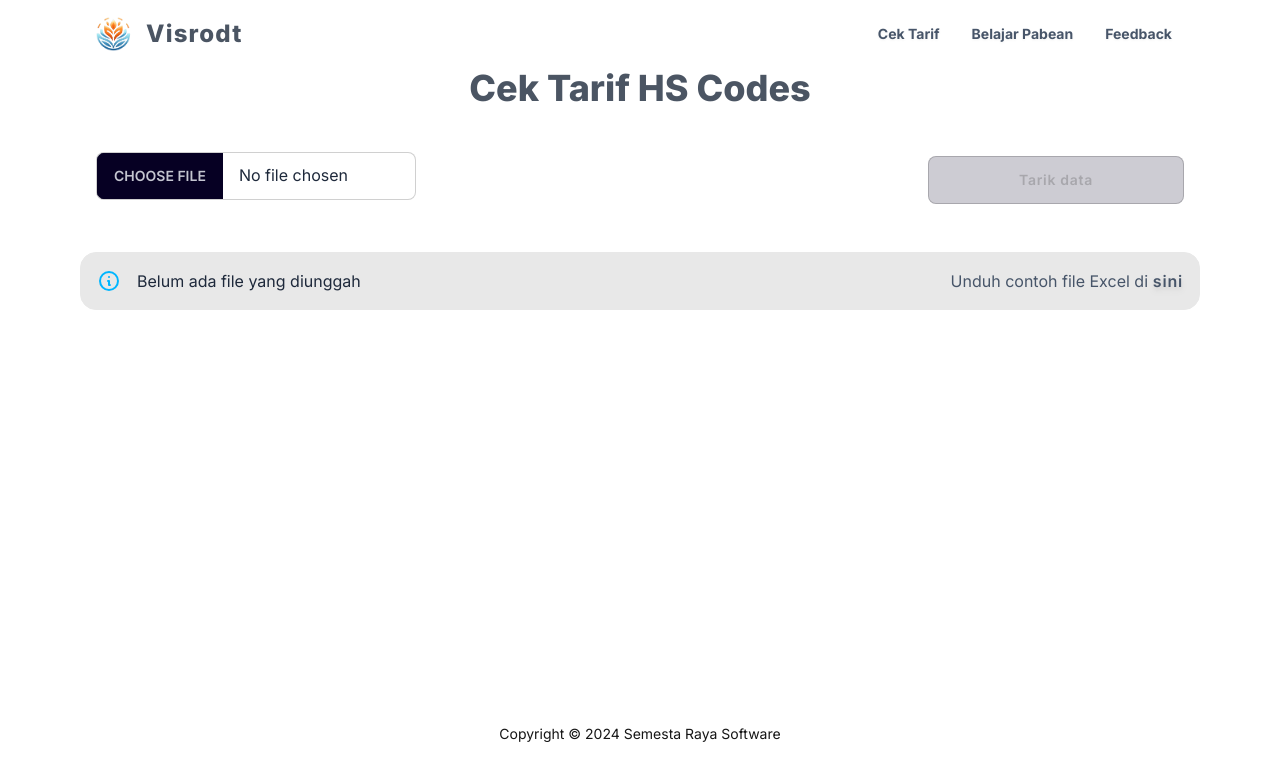
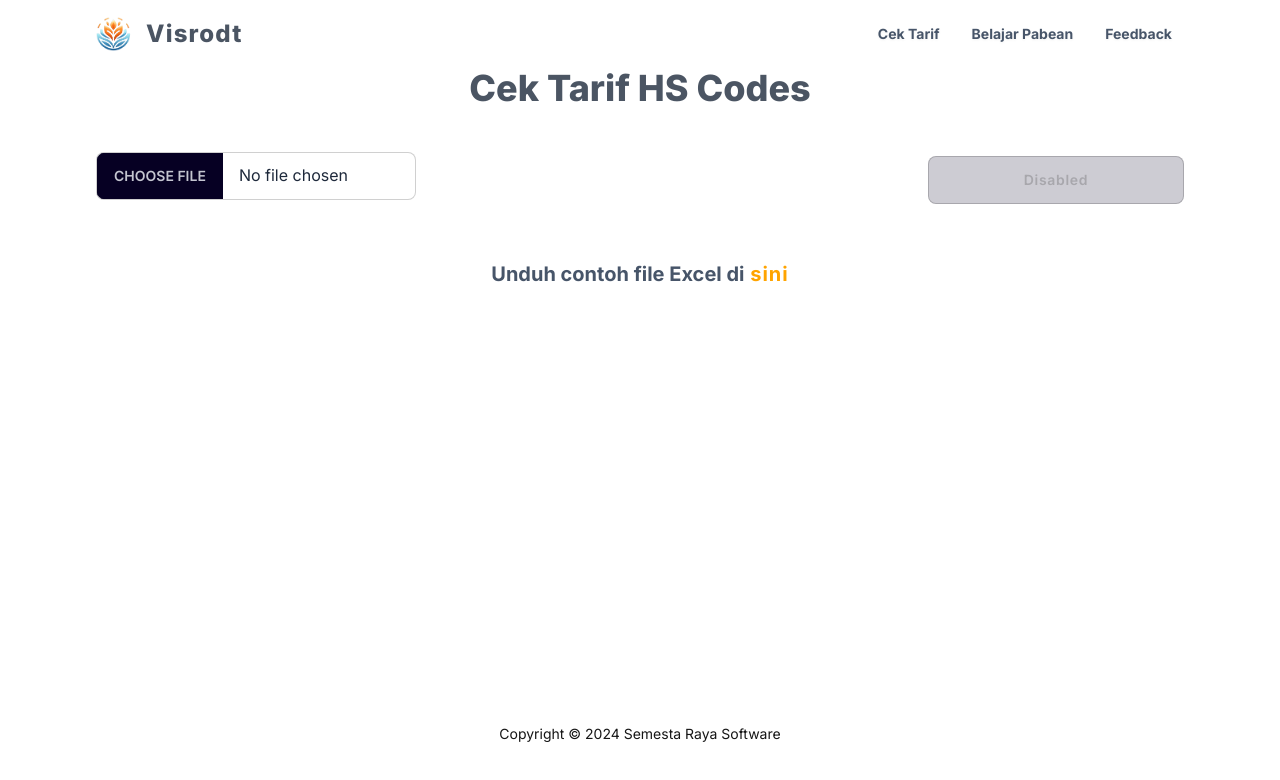
Before and after one commit to apktntaj/malika, a Next.js app: page /cek-tarif in a window 1280 px wide. Shown: the top 780 px of the page. Built offline with nearby package versions, Linux system fonts and the light colour scheme.

Commit message:
refactor: Update Actions component to use more descriptive prop names

```diff
--- a/app/cek-tarif/page.jsx
+++ b/app/cek-tarif/page.jsx
@@ -1,3 +1,4 @@
+import ActionTableWrapper from "../ui/FileReaderWrapper";
 import FileReaderWrapper from "../ui/FileReaderWrapper";
 import Title from "../ui/Title";
 
@@ -5,8 +6,7 @@ const CekTarifPage = () => {
   return (
     <div className="container">
       <Title title="Cek Tarif HS Codes" />
-
-      <FileReaderWrapper />
+      <ActionTableWrapper />
     </div>
   );
 };
--- a/app/ui/Actions.jsx
+++ b/app/ui/Actions.jsx
@@ -4,19 +4,13 @@ import Button from "./Button";
 
 export default function Actions({
   onChangeFile,
-  fetchable,
   onButtonClick,
-  downloadAble,
+  buttonChildren,
 }) {
   return (
     <div className="container space-y-2 p-4 md:flex md:justify-between md:items-center">
       <Input setHsCodes={onChangeFile} />
-      <Button
-        children="Tarik data"
-        isDisabled={fetchable}
-        isDownload={downloadAble}
-        onHandleClick={onButtonClick}
-      />
+      <Button onHandleClick={onButtonClick}>{buttonChildren}</Button>
     </div>
   );
 }
--- a/app/ui/Alert.jsx
+++ b/app/ui/Alert.jsx
@@ -18,7 +18,6 @@ export default function Alert({ message, variant }) {
         ></path>
       </svg>
       <span>{message}</span>
-      <TemplateExcelLink />
     </div>
   );
 }
--- a/app/ui/Button.jsx
+++ b/app/ui/Button.jsx
@@ -1,18 +1,13 @@
 import React from "react";
 
-export default function Button({
-  isDisabled,
-  onHandleClick,
-  isDownload,
-  children,
-}) {
+export default function Button({ onHandleClick, children }) {
   return (
     <button
       className={`btn btn-accent btn-outline w-full md:btn-wide tracking-wider text-slate-700`}
-      disabled={isDisabled}
+      disabled={children === "Disabled" ? true : false}
       onClick={onHandleClick}
     >
-      {isDownload ? "Download" : children}
+      {children}
     </button>
   );
 }
--- a/app/ui/FileReaderWrapper.jsx
+++ b/app/ui/FileReaderWrapper.jsx
@@ -7,31 +7,57 @@ import Table from "./Table";
 import { inswData } from "../utils/excel";
 import { makeExcel } from "../utils/utility";
 
-export default function FileReaderWrapper() {
-  const [dataHsCodes, setDataHsCodes] = useState(null);
-  const [disabled, setDisabled] = useState(true);
-  const [downloadAble, setDownloadAble] = useState(false);
+export default function ActionTableWrapper() {
+  const [hsCodes, setHsCodes] = useState(null);
+  const [status, setStatus] = useState("Disabled");
+
+  console.log(status);
+
+  const hs = {
+    invalid: [
+      {
+        BM: "1234",
+        "HS CODE": "1234",
+        PPN: "1234",
+      },
+    ],
+    kosong: [],
+    tul: [
+      {
+        "HS CODE": "8535302",
+      },
+    ],
+    tul2: [
+      {
+        "HS CODE": "85353020",
+      },
+    ],
+    tul3: [
+      {
+        "HS CODE": "85353020",
+        BM: "0.1",
+        PPN: "10",
+        PPH: "0",
+        "PPH NON API": "0",
+      },
+    ],
+  };
 
   const handleClick = async () => {
-    if (downloadAble) {
-      makeExcel(dataHsCodes);
-      setDownloadAble(false);
-      setDisabled(null);
+    if (status === "Download") {
+      makeExcel(hsCodes);
     } else {
-      setDisabled(true);
       const uniqueHsCodes = [
-        ...new Set(dataHsCodes.map((item) => item["HS CODE"])),
+        ...new Set(hsCodes.map((item) => item["HS CODE"])),
       ];
       const response = await Promise.allSettled(
         uniqueHsCodes.map((hsCode) => inswData(hsCode))
       );
       const uniqueHsWithData = response.map((data) => data.value?.data[0]);
-
-      const updatedData = dataHsCodes.map((item) => {
+      const updatedData = hsCodes.map((item) => {
         const updatedItem = uniqueHsWithData.find(
           (mfnItem) => mfnItem?.hs_code === item["HS CODE"]
         );
-
         if (!updatedItem) {
           return {
             ...item,
@@ -41,9 +67,7 @@ export default function FileReaderWrapper() {
             "PPH NON API": "-",
           };
         }
-
         const { new_mfn } = updatedItem;
-
         return {
           ...item,
           BM: new_mfn[0].bm[0].bm,
@@ -52,22 +76,18 @@ export default function FileReaderWrapper() {
           "PPH NON API": new_mfn[0].pph[1].pph,
         };
       });
-      setDataHsCodes(updatedData);
-      setDisabled(false);
-      setDownloadAble(true);
+      setHsCodes(updatedData);
     }
-    // makeExcel(updatedData);
   };
 
   return (
     <div>
       <Actions
-        downloadAble={downloadAble}
-        onChangeFile={setDataHsCodes}
-        fetchable={disabled}
-        onCheckTarifClick={handleClick}
+        onChangeFile={setHsCodes}
+        buttonChildren={status}
+        onButtonClick={handleClick}
       />
-      <Table data={dataHsCodes} setDisabled={setDisabled} />
+      <Table data={hsCodes} setButtonStatus={setStatus} />
     </div>
   );
 }
--- a/app/ui/Table.jsx
+++ b/app/ui/Table.jsx
@@ -4,28 +4,36 @@ import React from "react";
 import Alert from "./Alert";
 import Row from "./Row";
 import { isNotValidFormat } from "../utils/utility";
+import TemplateExcelLink from "./TemplateExcelLink";
 
-export default function Table({ data, setDisabled }) {
-  setDisabled(true);
+export default function Table({ data, setButtonStatus }) {
+  if (!data) return <TemplateExcelLink />;
 
-  if (!data) return <Alert message="Belum ada file yang diunggah" />;
+  const statusData = dataValidation(data);
 
-  if (data.length === 0)
+  setButtonStatus("Disabled");
+  switch (statusData) {
+    case -1: {
+      return (
+        <>
+          <Alert message="Format tidak sesuai." />
+          <TemplateExcelLink />
+        </>
+      );
+    }
+    case 0: {
       return <Alert message="Data kosong, silakan isi terlebih dulu." />;
+    }
+    case 1: {
+      console.log(isFetched(data));
+      if (!anyInvalidFormat(data) && isFetched(data))
+        setButtonStatus("Tarik Data");
 
-  const isTemplated =
-    JSON.stringify(Object.keys(data[0])) === JSON.stringify(["HS CODE"]) ||
-    JSON.stringify(Object.keys(data[0])) ===
-      JSON.stringify(["HS CODE", "BM", "PPN", "PPH", "PPH NON API"]);
-  if (!isTemplated) return <Alert message="Format tidak sesuai." />;
+      if (!anyInvalidFormat(data) && !isFetched(data))
+        setButtonStatus("Download");
 
-  const anyInvalidFormat = data.some((item) =>
-    isNotValidFormat(item["HS CODE"])
-  );
-  if (!anyInvalidFormat) setDisabled(false);
-
-  const invalideMessage = `Ada beberapa data yang tidak sesuai format HS code.
-    Silakan lihat teks yang berwarna merah`;
+      const invalideMessage =
+        "Ada beberapa data yang tidak sesuai format HS code. Silakan lihat teks yang berwarna merah";
 
       return (
         <div className="container">
@@ -55,3 +63,28 @@ export default function Table({ data, setDisabled }) {
         </div>
       );
     }
+  }
+}
+
+function isFetched(data) {
+  return data.every((item) => item.BM === undefined);
+}
+
+function anyInvalidFormat(data) {
+  return data.some((item) => isNotValidFormat(item["HS CODE"]));
+}
+
+function isTemplated(data) {
+  return (
+    JSON.stringify(Object.keys(data[0])) === JSON.stringify(["HS CODE"]) ||
+    JSON.stringify(Object.keys(data[0])) ===
+      JSON.stringify(["HS CODE", "BM", "PPN", "PPH", "PPH NON API"])
+  );
+}
+
+function dataValidation(data) {
+  if (data.length === 0) return 0;
+
+  if (!isTemplated(data)) return -1;
+  if (isTemplated(data)) return 1;
+}
--- a/app/ui/TemplateExcelLink.jsx
+++ b/app/ui/TemplateExcelLink.jsx
@@ -2,10 +2,10 @@ import React from "react";
 
 export default function TemplateExcelLink() {
   return (
-    <p className="text-center text-slate-600">
+    <p className="text-center text-slate-600 font-bold text-xl mt-10">
       Unduh contoh file Excel di
       <a
-        className="text-blue-600-500 font-semibold drop-shadow-md tracking-wider"
+        className="text-secondary tracking-wider"
         href="cek-tarif.xlsx"
         download
       >
```
Also changed, not shown: 1 other file (tests, documents, lock files or other folders). Lines whose indentation alone changed are shown as unchanged.
